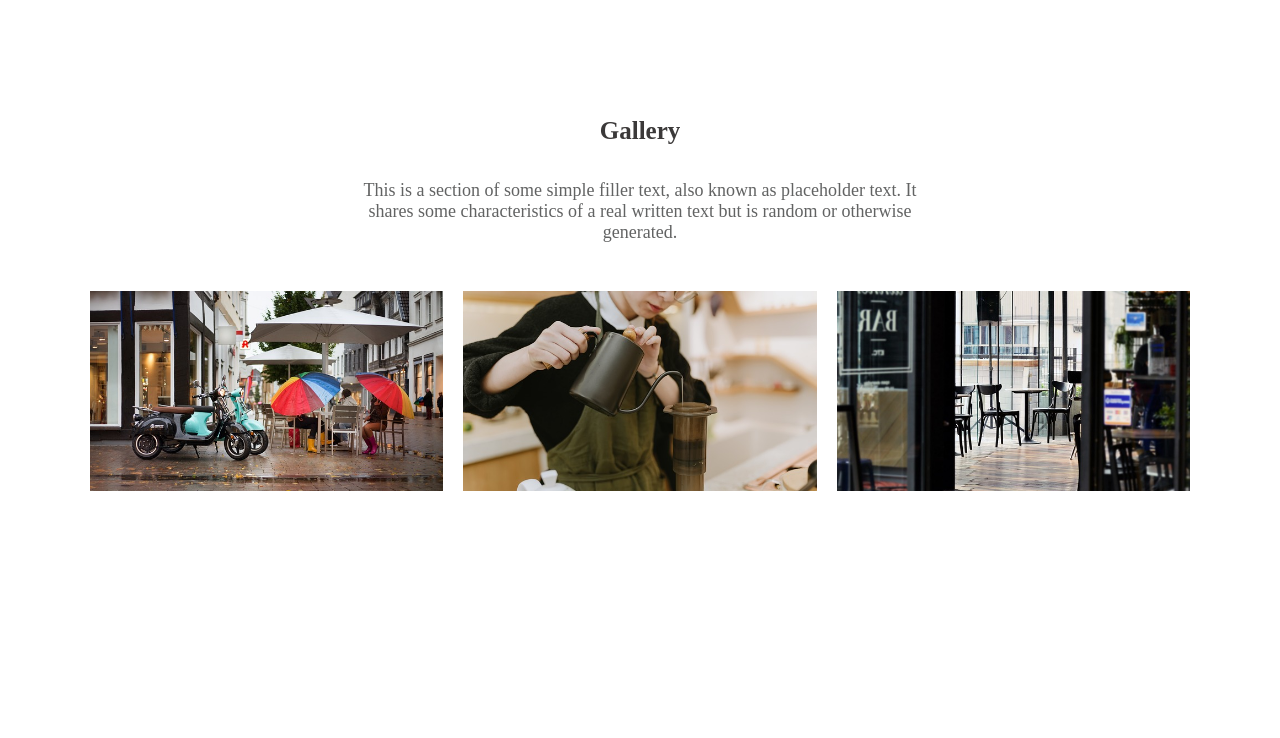
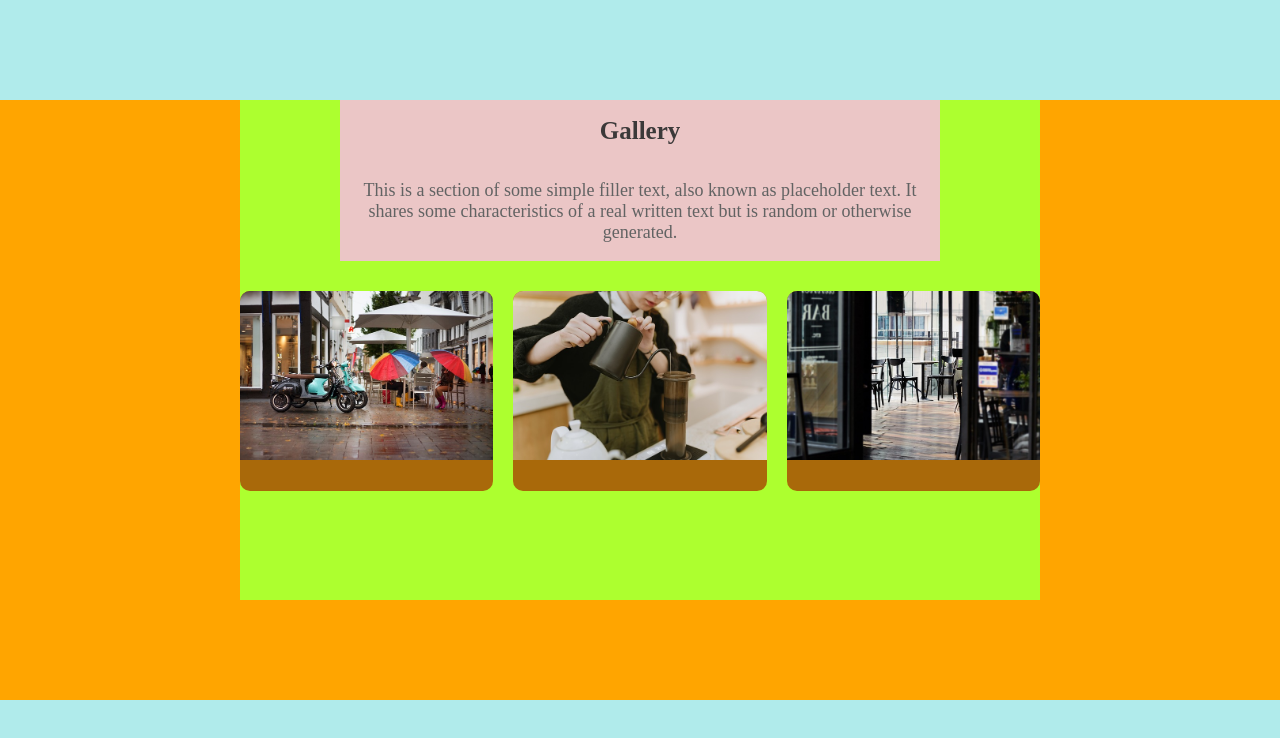
Before and after one commit to fukugit/web-components, a plain HTML site: page gallery/1/index.html in a window 1280 px wide. Drawn offline with Linux system fonts and the light colour scheme.

Commit message:
add gallery class to organize child elements

```diff
--- a/gallery/1/index.html
+++ b/gallery/1/index.html
@@ -8,6 +8,7 @@
 </head>
 <body>
   <div class="container">
+    <div class="gallery">
       <div class="top">
         <h1> Gallery</h1>
         <p>
@@ -26,5 +27,6 @@
         </div>
       </div>
     </div>
+  </div>
 </body>
 </html>
--- a/gallery/1/style.css
+++ b/gallery/1/style.css
@@ -1,18 +1,30 @@
 body {
   margin: 0;
+  background-color: rgb(176, 235, 235);
 }
 .container  {
-  /* background-color: orange; */
+  background-color: orange;
   margin-top: 100px;
   display: flex;
-  justify-content: center;
+  /* justify-content: center; */
+  flex-direction:column;
   align-items: center;
+  width: 100%;
+  height: 600px;
+}
+.gallery {
+  width: 50%;
+  height: 500px;
+  min-width: 800px;
+  max-width: 1000px;
+  background-color: greenyellow;
+  display: flex;
   flex-direction:column;
-  width: 100%;
+  align-items: center;
 }
 
 .top {
-  /* background-color: red; */
+  background-color: rgb(235, 198, 198);
   display: flex;
   align-items: center;
   flex-direction:column;
@@ -36,7 +48,8 @@ body {
   align-items: center;
   justify-content: space-between;
   gap: 20px;
-  width: 1100px;
+  width: 100%;
+  /* width: 1100px; */
 }
 
 .image1 {
@@ -45,6 +58,7 @@ body {
   background-color: rgb(169, 105, 10);
   overflow: hidden;
   cursor: pointer;
+  border-radius: 10px;
 }
 .image1 img:hover{
   transform: scale(1.2);
```
Lines whose indentation alone changed are shown as unchanged.
